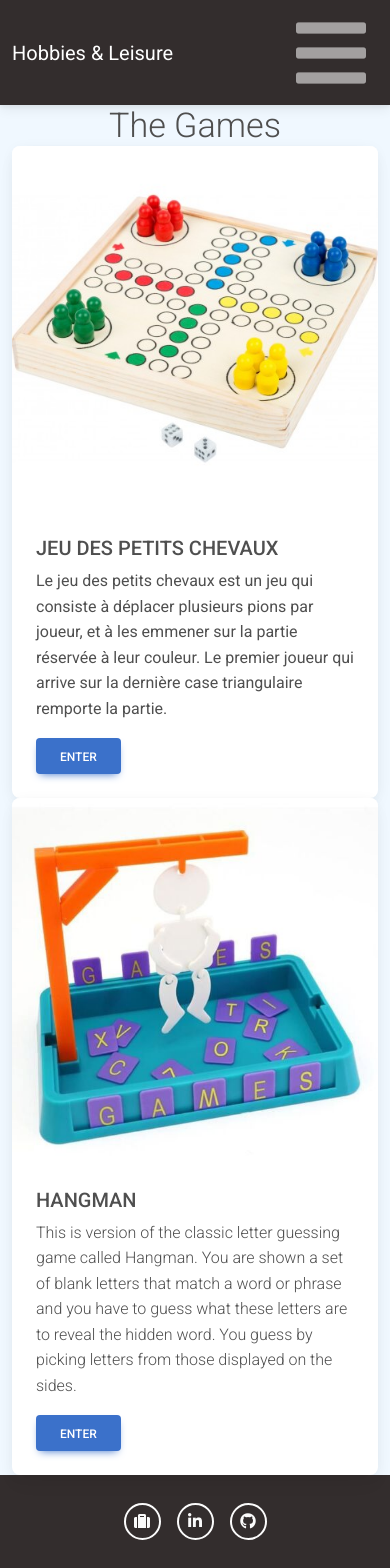
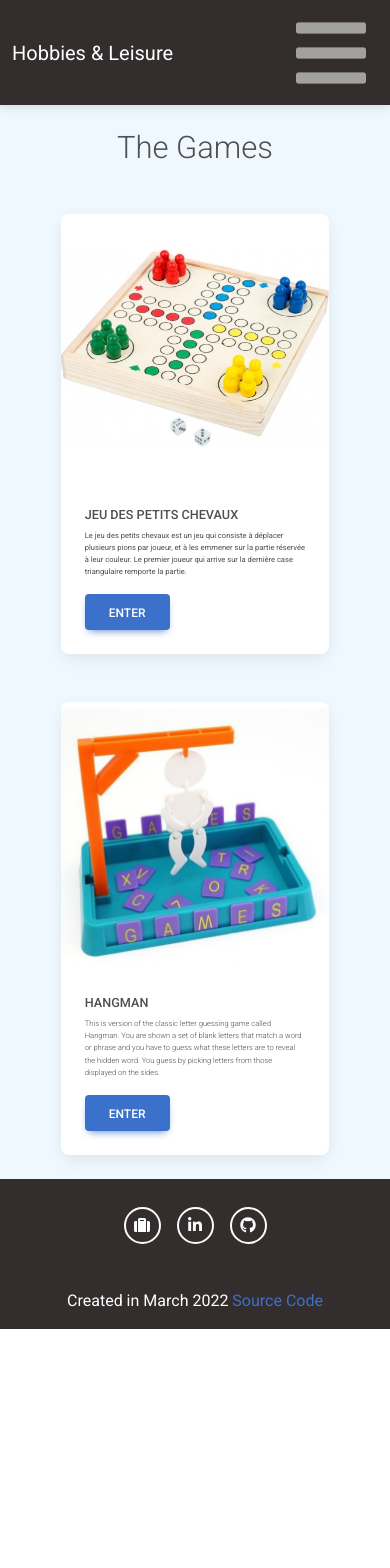
Before and after one commit to amirhatam/loisir, a React (Create React App) app: page /games in a window 390 px wide. Shown: the top 1568 px of the page. After the commit the page ends 1329 px from the top, so only its background shows below. Built offline with nearby package versions, Linux system fonts and the light colour scheme.

Commit message:
add responsive styles for page Game

```diff
--- a/src/views/Calculators.jsx
+++ b/src/views/Calculators.jsx
@@ -6,7 +6,7 @@ export default function Calculator() {
         <section className='bgc-lightblue'>
             <MDBContainer className='pb-md-5'>
                 <MDBRow >
-                    <MDBCardTitle className='text-center my-md-5 display-4'>The Calculators</MDBCardTitle>
+                    <MDBCardTitle className='text-center my-md-5 display-5'>The Calculators</MDBCardTitle>
                     <MDBCol md='4'>
                         <MDBCard >
                             <MDBCardBody>
--- a/src/views/Games.jsx
+++ b/src/views/Games.jsx
@@ -10,35 +10,29 @@ export default function Jeux() {
         <section className='bgc-lightblue'>
             <MDBContainer className='pb-md-5 bgc-lightblue'>
                 <MDBRow className='justify-content-around'>
-                    <MDBCardTitle className='text-center my-md-5 display-4'>The Games</MDBCardTitle>
-                    <MDBCol md='4'>
+                    <MDBCardTitle className='text-center my-md-5 display-5 my-4'>The Games</MDBCardTitle>
+                    <MDBCol className='col-md-4 col-9 my-4'>
                         <MDBCard >
                             <MDBRipple rippleColor='light' rippleTag='div' className='bg-image hover-overlay'>
                                 <MDBCardImage src={petitsChevaux} fluid alt='...' />
-                                <a>
-                                    <div className='mask' style={{ backgroundColor: 'rgba(251, 251, 251, 0.15)' }}></div>
-                                </a>
                             </MDBRipple>
                             <MDBCardBody>
-                                <MDBCardTitle className='text-uppercase'>Jeu des petits chevaux</MDBCardTitle>
-                                <MDBCardText className='lighter text-justify'>
+                                <MDBCardTitle className='text-uppercase h5-fs'>Jeu des petits chevaux</MDBCardTitle>
+                                <MDBCardText className='lighter text-justify p-fs'>
                                     Le jeu des petits chevaux est un jeu qui consiste à déplacer plusieurs pions par joueur, et à les emmener sur la partie réservée à leur couleur. Le premier joueur qui arrive sur la dernière case triangulaire remporte la partie.
                                 </MDBCardText>
                                 <MDBBtn href='/games/petits-chevaux' className='mt-md-4'>Enter</MDBBtn>
                             </MDBCardBody>
                         </MDBCard>
                     </MDBCol>
-                    <MDBCol md='4'>
+                    <MDBCol className='col-md-4 col-9 my-4'>
                         <MDBCard >
                             <MDBRipple rippleColor='light' rippleTag='div' className='bg-image hover-overlay'>
                                 <MDBCardImage src={penduImg} fluid alt='...' />
-                                <a>
-                                    <div className='mask' style={{ backgroundColor: 'rgba(251, 251, 251, 0.15)' }}></div>
-                                </a>
                             </MDBRipple>
                             <MDBCardBody>
-                                <MDBCardTitle className='text-uppercase'>Hangman</MDBCardTitle>
-                                <MDBCardText className='fw-lighter text-justify'>
+                                <MDBCardTitle className='text-uppercase h5-fs'>Hangman</MDBCardTitle>
+                                <MDBCardText className='fw-lighter text-justify p-fs'>
                                     This is version of the classic letter guessing game called Hangman. You are shown a set of blank letters that match a word or phrase and you have to guess what these letters are to reveal the hidden word. You guess by picking letters from those displayed on the sides.
                                 </MDBCardText>
                                 <MDBBtn href='/games/pendu'>Enter</MDBBtn>
```
Also changed, not shown: 1 other file (tests, documents, lock files or other folders).
